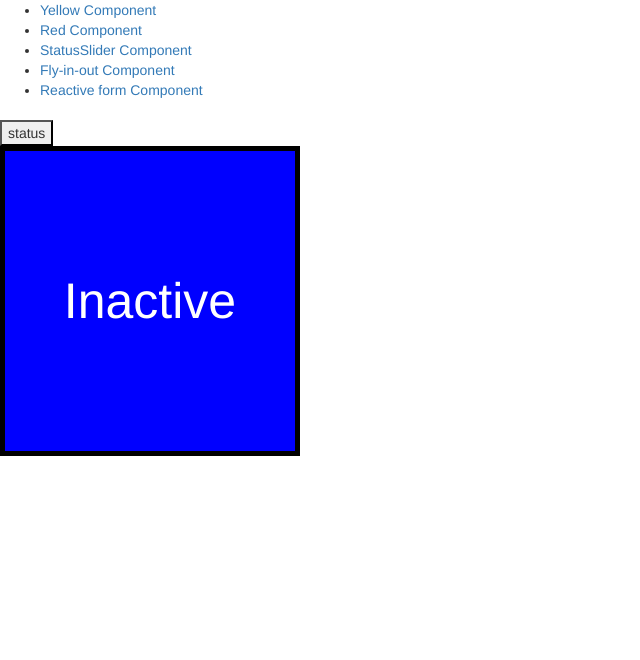
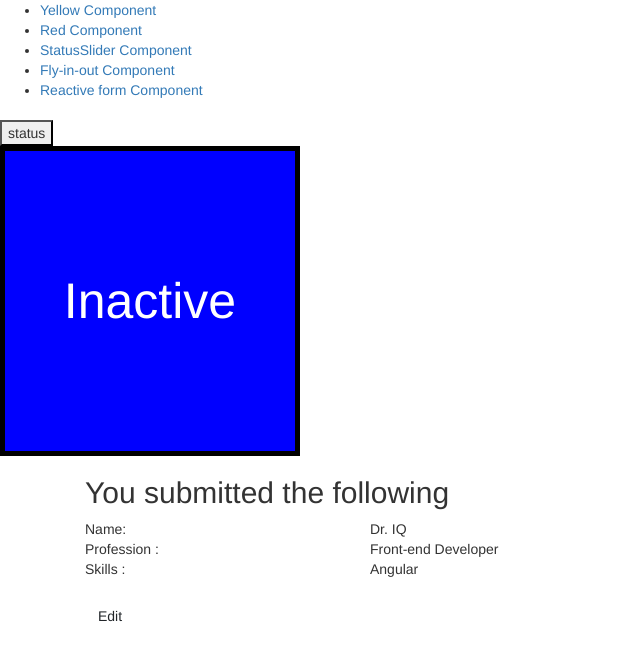
Before and after one commit to AnnKemp/AnguAni-3, an Angular app: page /statusslider-component in a window 1280 px wide. Both pictures are taken after a click on the button "Submit". Shown: the top 660 px of the page, without its empty margins (0-640 px from the left). Built offline with nearby package versions, Linux system fonts and the light colour scheme.

Commit message:
end of form

```diff
--- a/src/app/hero-form/hero-form.component.css
+++ b/src/app/hero-form/hero-form.component.css
@@ -2,6 +2,6 @@
     border-left: 5px solid #42A948;
 }
 
-.ng-valid:not(form) { /* dit moet ik nog aanpassen want dit werkt nog niet helemaal */
+.ng-valid:not(form) { /* dit moet ik nog aanpassen want dit werkt nog niet helemaal, toch niet voor Firefox */
     border-left: 5px solid #a94442;
 }
--- a/src/app/hero-form/hero-form.component.html
+++ b/src/app/hero-form/hero-form.component.html
@@ -27,4 +27,20 @@
 <em>without</em> reset
         </form>
     </div>
+    <div [hidden]="!submitted">
+    <h2>You submitted the following</h2>
+    <div class="row">
+        <div class="col-xs-3">Name: </div>
+        <div class="col-xs-9">{{ model.name }}</div>
+    </div>
+    <div class="row">
+        <div class="col-xs-3">Profession : </div>
+        <div class="col-xs-9">{{ model.profession }}</div>
+    </div><div class="row">
+        <div class="col-xs-3">Skills : </div>
+        <div class="col-xs-9">{{ model.skill }}</div>
+    </div>
+    <br />
+    <button class="btn btn-primairy" (click)="submitted=false">Edit</button>
 </div>
+</div>
```
